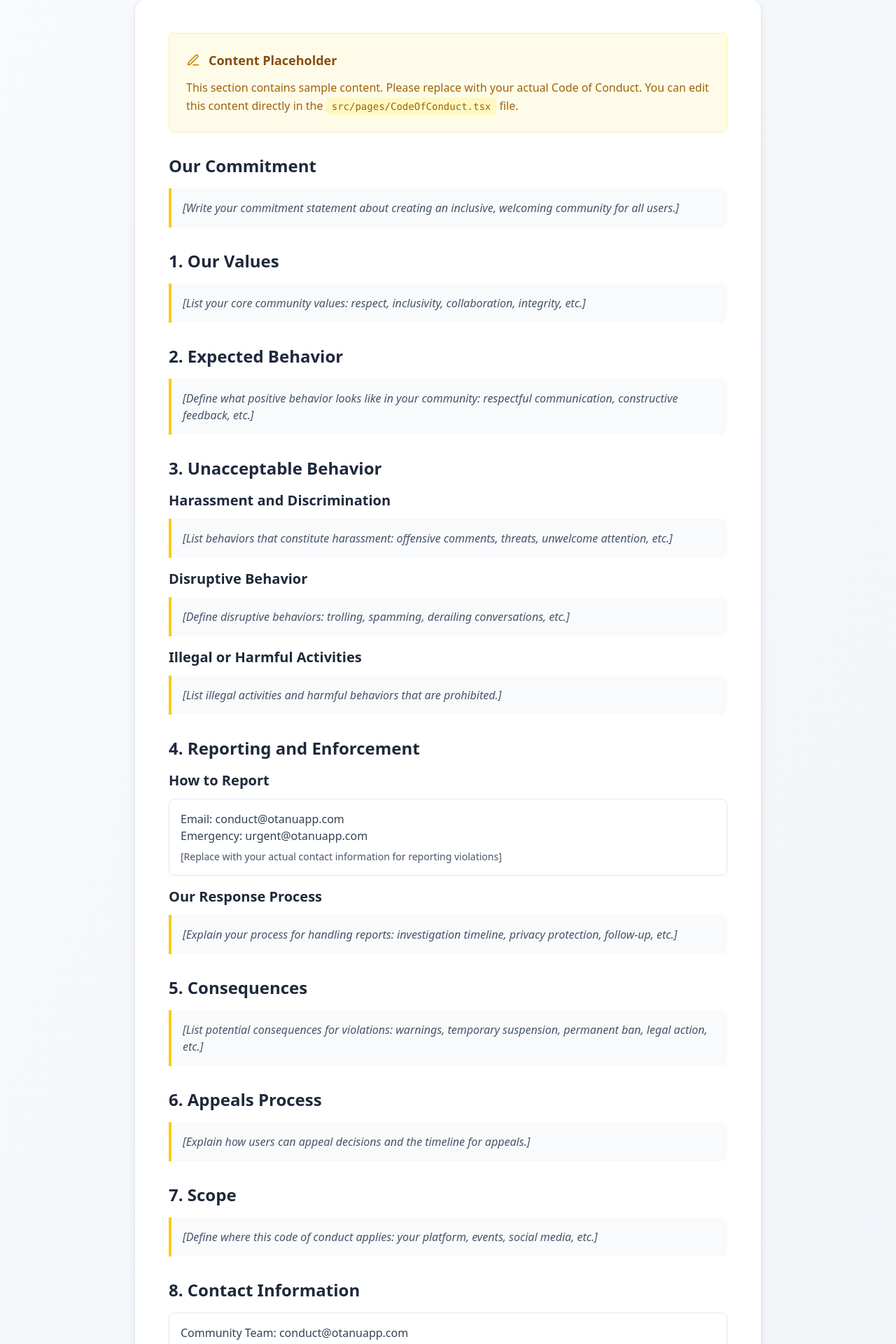
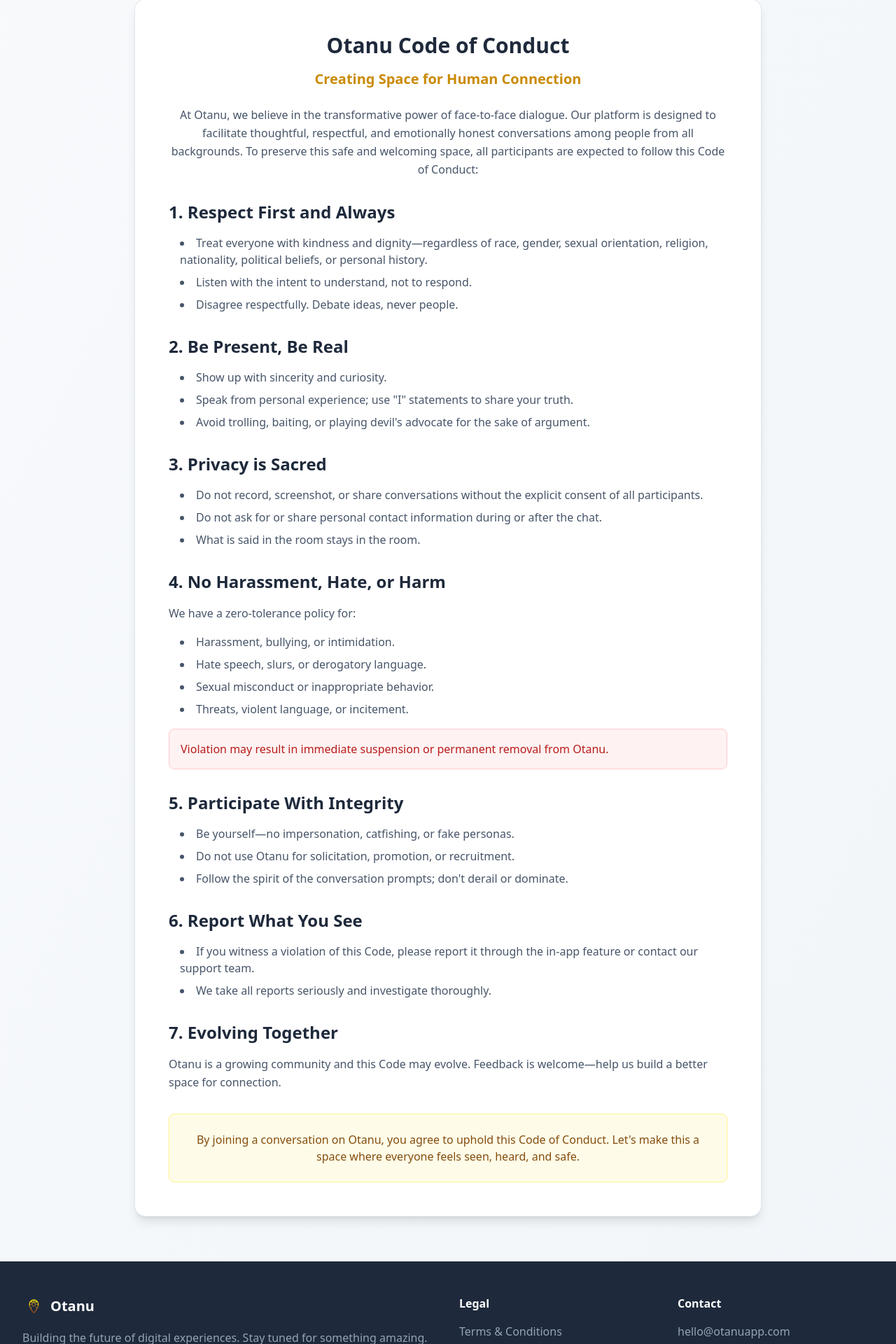
Before and after one commit to OtanuLLC/comming-soon, a React (Vite) app: page /codeofconduct in a window 1280 px wide. Shown: the part 355-2275 px from the top of the page at 70% size. Built offline with nearby package versions, Linux system fonts and the light colour scheme.

Commit message:
Update CodeOfConduct.tsx

```diff
--- a/src/pages/CodeOfConduct.tsx
+++ b/src/pages/CodeOfConduct.tsx
@@ -1,5 +1,5 @@
 import React from 'react';
-import { Users, Calendar, Edit3 } from 'lucide-react';
+import { Users, Calendar } from 'lucide-react';
 
 const CodeOfConduct: React.FC = () => {
   return (
@@ -23,136 +23,89 @@ const CodeOfConduct: React.FC = () => {
 
         {/* Content */}
         <div className="bg-white rounded-2xl shadow-lg border border-slate-200 p-8 md:p-12">
-
-          {/* Placeholder Notice */}
-          <div className="bg-yellow-50 border border-yellow-200 rounded-lg p-6 mb-8">
-            <div className="flex items-center space-x-3 mb-3">
-              <Edit3 className="text-yellow-600" size={20} />
-              <h3 className="text-lg font-semibold text-yellow-800">Content Placeholder</h3>
-            </div>
-            <p className="text-yellow-700 leading-relaxed">
-              This section contains sample content. Please replace with your actual Code of Conduct.
-              You can edit this content directly in the <code className="bg-yellow-100 px-2 py-1 rounded text-sm">src/pages/CodeOfConduct.tsx</code> file.
-            </p>
-          </div>
-
           <div className="prose prose-slate max-w-none">
 
-            {/* YOUR CONTENT GOES HERE - Replace everything below with your actual code of conduct */}
+            {/* Header Section */}
+            <div className="text-center mb-8">
+              <h2 className="text-3xl font-bold text-slate-800 mb-4">Otanu Code of Conduct</h2>
+              <h3 className="text-xl font-semibold text-yellow-600 mb-6">Creating Space for Human Connection</h3>
+              <p className="text-slate-600 leading-relaxed">
+                At Otanu, we believe in the transformative power of face-to-face dialogue. Our platform is designed to facilitate thoughtful, respectful, and emotionally honest conversations among people from all backgrounds. To preserve this safe and welcoming space, all participants are expected to follow this Code of Conduct:
+              </p>
+            </div>
+
             <section className="mb-8">
-              <h2 className="text-2xl font-bold text-slate-800 mb-4">Our Commitment</h2>
-              <div className="bg-slate-50 border-l-4 border-yellow-400 p-4 rounded-r-lg">
-                <p className="text-slate-600 italic">
-                  [Write your commitment statement about creating an inclusive, welcoming community for all users.]
+              <h2 className="text-2xl font-bold text-slate-800 mb-4">1. Respect First and Always</h2>
+              <ul className="list-disc list-inside text-slate-600 space-y-2 ml-4">
+                <li>Treat everyone with kindness and dignity—regardless of race, gender, sexual orientation, religion, nationality, political beliefs, or personal history.</li>
+                <li>Listen with the intent to understand, not to respond.</li>
+                <li>Disagree respectfully. Debate ideas, never people.</li>
+              </ul>
+            </section>
+
+            <section className="mb-8">
+              <h2 className="text-2xl font-bold text-slate-800 mb-4">2. Be Present, Be Real</h2>
+              <ul className="list-disc list-inside text-slate-600 space-y-2 ml-4">
+                <li>Show up with sincerity and curiosity.</li>
+                <li>Speak from personal experience; use "I" statements to share your truth.</li>
+                <li>Avoid trolling, baiting, or playing devil's advocate for the sake of argument.</li>
+              </ul>
+            </section>
+
+            <section className="mb-8">
+              <h2 className="text-2xl font-bold text-slate-800 mb-4">3. Privacy is Sacred</h2>
+              <ul className="list-disc list-inside text-slate-600 space-y-2 ml-4">
+                <li>Do not record, screenshot, or share conversations without the explicit consent of all participants.</li>
+                <li>Do not ask for or share personal contact information during or after the chat.</li>
+                <li>What is said in the room stays in the room.</li>
+              </ul>
+            </section>
+
+            <section className="mb-8">
+              <h2 className="text-2xl font-bold text-slate-800 mb-4">4. No Harassment, Hate, or Harm</h2>
+              <p className="text-slate-600 leading-relaxed mb-4">
+                We have a zero-tolerance policy for:
+              </p>
+              <ul className="list-disc list-inside text-slate-600 space-y-2 ml-4 mb-4">
+                <li>Harassment, bullying, or intimidation.</li>
+                <li>Hate speech, slurs, or derogatory language.</li>
+                <li>Sexual misconduct or inappropriate behavior.</li>
+                <li>Threats, violent language, or incitement.</li>
+              </ul>
+              <div className="bg-red-50 border border-red-200 rounded-lg p-4">
+                <p className="text-red-700 font-medium">
+                  Violation may result in immediate suspension or permanent removal from Otanu.
                 </p>
               </div>
             </section>
 
             <section className="mb-8">
-              <h2 className="text-2xl font-bold text-slate-800 mb-4">1. Our Values</h2>
-              <div className="bg-slate-50 border-l-4 border-yellow-400 p-4 rounded-r-lg">
-                <p className="text-slate-600 italic">
-                  [List your core community values: respect, inclusivity, collaboration, integrity, etc.]
-                </p>
-              </div>
+              <h2 className="text-2xl font-bold text-slate-800 mb-4">5. Participate With Integrity</h2>
+              <ul className="list-disc list-inside text-slate-600 space-y-2 ml-4">
+                <li>Be yourself—no impersonation, catfishing, or fake personas.</li>
+                <li>Do not use Otanu for solicitation, promotion, or recruitment.</li>
+                <li>Follow the spirit of the conversation prompts; don't derail or dominate.</li>
+              </ul>
             </section>
 
             <section className="mb-8">
-              <h2 className="text-2xl font-bold text-slate-800 mb-4">2. Expected Behavior</h2>
-              <div className="bg-slate-50 border-l-4 border-yellow-400 p-4 rounded-r-lg">
-                <p className="text-slate-600 italic">
-                  [Define what positive behavior looks like in your community: respectful communication, constructive feedback, etc.]
-                </p>
-              </div>
+              <h2 className="text-2xl font-bold text-slate-800 mb-4">6. Report What You See</h2>
+              <ul className="list-disc list-inside text-slate-600 space-y-2 ml-4 mb-4">
+                <li>If you witness a violation of this Code, please report it through the in-app feature or contact our support team.</li>
+                <li>We take all reports seriously and investigate thoroughly.</li>
+              </ul>
             </section>
 
             <section className="mb-8">
-              <h2 className="text-2xl font-bold text-slate-800 mb-4">3. Unacceptable Behavior</h2>
-
-              <h3 className="text-xl font-semibold text-slate-800 mb-3">Harassment and Discrimination</h3>
-              <div className="bg-slate-50 border-l-4 border-yellow-400 p-4 rounded-r-lg mb-4">
-                <p className="text-slate-600 italic">
-                  [List behaviors that constitute harassment: offensive comments, threats, unwelcome attention, etc.]
-                </p>
-              </div>
-
-              <h3 className="text-xl font-semibold text-slate-800 mb-3">Disruptive Behavior</h3>
-              <div className="bg-slate-50 border-l-4 border-yellow-400 p-4 rounded-r-lg mb-4">
-                <p className="text-slate-600 italic">
-                  [Define disruptive behaviors: trolling, spamming, derailing conversations, etc.]
-                </p>
-              </div>
-
-              <h3 className="text-xl font-semibold text-slate-800 mb-3">Illegal or Harmful Activities</h3>
-              <div className="bg-slate-50 border-l-4 border-yellow-400 p-4 rounded-r-lg">
-                <p className="text-slate-600 italic">
-                  [List illegal activities and harmful behaviors that are prohibited.]
-                </p>
-              </div>
-            </section>
-
-            <section className="mb-8">
-              <h2 className="text-2xl font-bold text-slate-800 mb-4">4. Reporting and Enforcement</h2>
-
-              <h3 className="text-xl font-semibold text-slate-800 mb-3">How to Report</h3>
-              <div className="bg-white rounded-lg p-4 border border-slate-200 mb-4">
-                <p className="text-slate-700 font-medium">Email: conduct@otanuapp.com</p>
-                <p className="text-slate-700 font-medium">Emergency: urgent@otanuapp.com</p>
-                <p className="text-slate-600 text-sm mt-2">
-                  [Replace with your actual contact information for reporting violations]
-                </p>
-              </div>
-
-              <h3 className="text-xl font-semibold text-slate-800 mb-3">Our Response Process</h3>
-              <div className="bg-slate-50 border-l-4 border-yellow-400 p-4 rounded-r-lg">
-                <p className="text-slate-600 italic">
-                  [Explain your process for handling reports: investigation timeline, privacy protection, follow-up, etc.]
-                </p>
-              </div>
-            </section>
-
-            <section className="mb-8">
-              <h2 className="text-2xl font-bold text-slate-800 mb-4">5. Consequences</h2>
-              <div className="bg-slate-50 border-l-4 border-yellow-400 p-4 rounded-r-lg">
-                <p className="text-slate-600 italic">
-                  [List potential consequences for violations: warnings, temporary suspension, permanent ban, legal action, etc.]
-                </p>
-              </div>
-            </section>
-
-            <section className="mb-8">
-              <h2 className="text-2xl font-bold text-slate-800 mb-4">6. Appeals Process</h2>
-              <div className="bg-slate-50 border-l-4 border-yellow-400 p-4 rounded-r-lg">
-                <p className="text-slate-600 italic">
-                  [Explain how users can appeal decisions and the timeline for appeals.]
-                </p>
-              </div>
-            </section>
-
-            <section className="mb-8">
-              <h2 className="text-2xl font-bold text-slate-800 mb-4">7. Scope</h2>
-              <div className="bg-slate-50 border-l-4 border-yellow-400 p-4 rounded-r-lg">
-                <p className="text-slate-600 italic">
-                  [Define where this code of conduct applies: your platform, events, social media, etc.]
-                </p>
-              </div>
-            </section>
-
-            <section className="mb-8">
-              <h2 className="text-2xl font-bold text-slate-800 mb-4">8. Contact Information</h2>
-              <div className="bg-white rounded-lg p-4 border border-slate-200">
-                <p className="text-slate-700 font-medium">Community Team: conduct@otanuapp.com</p>
-                <p className="text-slate-700 font-medium">Appeals Committee: appeals@otanuapp.com</p>
-                <p className="text-slate-700 font-medium">Emergency Contact: urgent@otanuapp.com</p>
-                <p className="text-slate-600 text-sm mt-2">
-                  [Replace with your actual contact information for community matters]
-                </p>
-              </div>
+              <h2 className="text-2xl font-bold text-slate-800 mb-4">7. Evolving Together</h2>
+              <p className="text-slate-600 leading-relaxed">
+                Otanu is a growing community and this Code may evolve. Feedback is welcome—help us build a better space for connection.
+              </p>
             </section>
 
             <div className="bg-yellow-50 rounded-lg p-6 border border-yellow-200 mt-8">
               <p className="text-yellow-800 font-medium text-center">
-                Thank you for helping us create a welcoming and inclusive community for everyone.
+                By joining a conversation on Otanu, you agree to uphold this Code of Conduct. Let's make this a space where everyone feels seen, heard, and safe.
               </p>
             </div>
 
```
